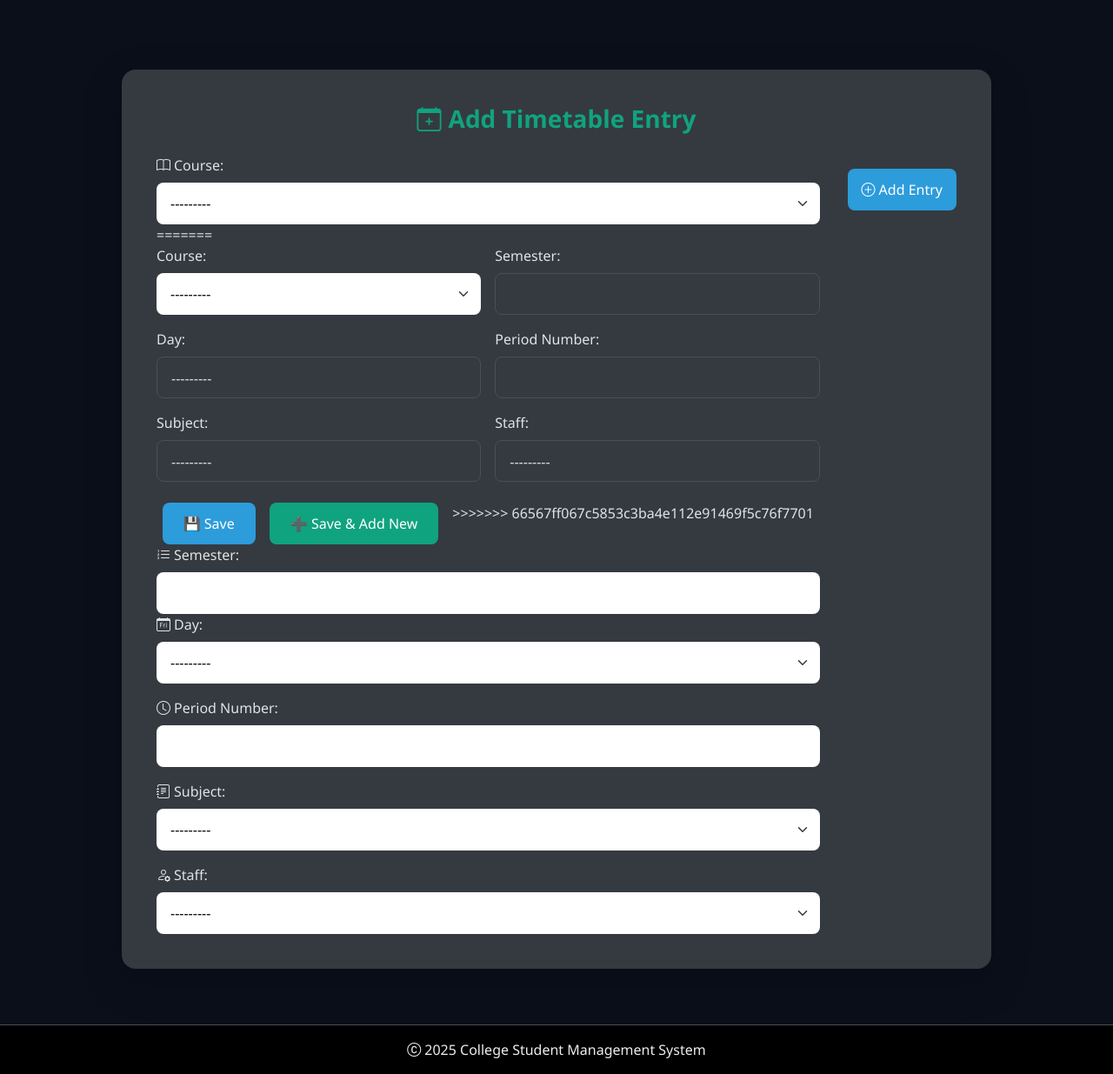
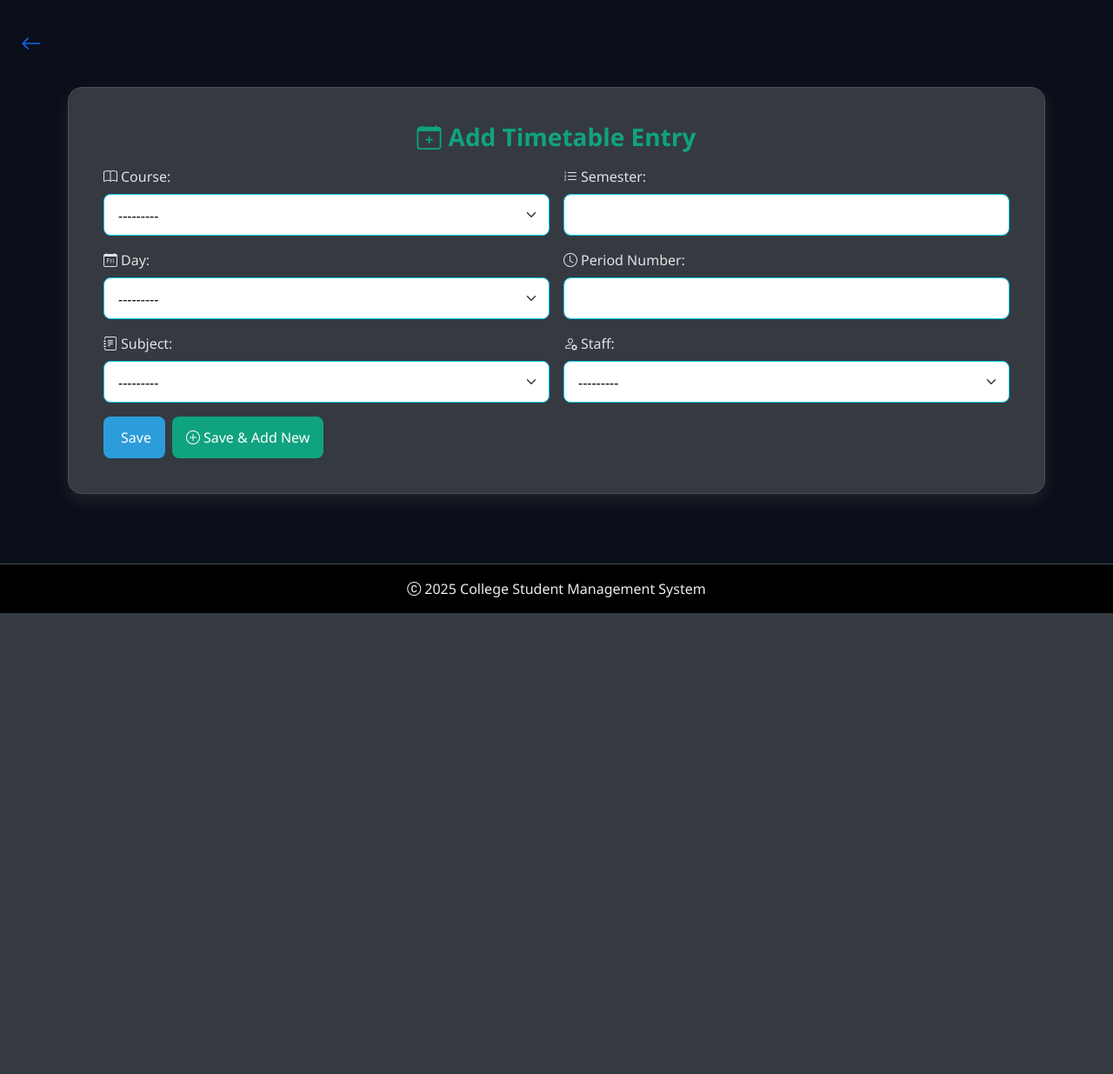
Before and after one commit to afnan0014/student-management-system, a Django app: page /timetable/admin/add/ in a window 1280 px wide. Shown: the part 95-1330 px from the top of the page at 87% size. After the commit the page ends 800 px from the top, so only its background shows below. Run offline with Django 5.2, Linux system fonts and the light colour scheme; a user stored in the database is signed in; tables that the repository leaves empty hold one stand-in row (values such as "Sample post"); some libraries are stand-ins or nearby versions.

Commit message:
updated table style

```diff
--- a/templates/exam/create_exam.html
+++ b/templates/exam/create_exam.html
@@ -2,6 +2,7 @@
 {% block title %}Create Exam{% endblock %}
 
 {% block content %}
+
 <div class="mb-3">
   <a href="javascript:history.back()" class="back-arrow" style="font-size: 1.5rem; text-decoration: none;" title="Go back">
     <i class="bi bi-arrow-left"></i>
--- a/templates/timetable/add_timetable.html
+++ b/templates/timetable/add_timetable.html
@@ -2,125 +2,56 @@
 {% load widget_tweaks %}
 
 {% block content %}
-<style>
-  .card .btn:hover {
-    transform: scale(1.05);
-  }
 
-<<<<<<< HEAD
-  .input-container {
-    border: 1px solid #17a2b8;
-    border-radius: 0.5rem;
-    width: 100%;
-  }
+<div class="mb-3">
+  <a href="javascript:history.back()" class="back-arrow" style="font-size: 1.5rem; text-decoration: none;" title="Go back">
+    <i class="bi bi-arrow-left"></i>
+  </a>
+</div>
 
-  .form-columns {
-    display: flex;
-    gap: 2rem;
-    flex-wrap: wrap;
-  }
-
-  .form-column {
-    flex: 1;
-    min-width: 200px;
-    display: flex;
-    flex-direction: column;
-    gap: 1rem;
-  }
-</style>
-
-<div class="mt-5">
-  <div class="card mx-auto shadow-lg border-0" style="max-width: 1000px;">
+<div class="container px-2 py-3">
+  <div class="card mb-3">
     <div class="card-body p-3">
-      <h4 class="card-title mb-4 text-center">
+      <h4 class="card-title table-heading mb-3">
         <i class="bi bi-calendar-plus me-2"></i>Add Timetable Entry
       </h4>
 
       <form method="POST" class="needs-validation" novalidate>
         {% csrf_token %}
-        <div class="d-flex flex-column gap-3">
-          <div class="form-columns">
-            <!-- Left Column: Course, Semester, Day -->
-            <div class="form-column">
-              <div>
-                <label for="course" class="form-label"><i class="bi bi-book me-1"></i>Course:</label>
-                <div class="input-container">
-                  {{ form.course|add_class:"form-select bg-secondary text-light border-0" }}
-=======
         <div class="row g-3">
           <div class="col-md-6">
-                        <label for="course" class="form-label">Course:</label>
-                        {{ form.course|add_class:"form-select" }}
+            <label for="course" class="form-label"><i class="bi bi-book me-1"></i>Course:</label>
+            {{ form.course|add_class:"form-select bg-secondary border-info text-white" }}
           </div>
           <div class="col-md-6">
-                        <label for="semester" class="form-label">Semester:</label>
-                        {{ form.semester|add_class:"form-control" }}
+            <label for="semester" class="form-label"><i class="bi bi-list-ol me-1"></i>Semester:</label>
+            {{ form.semester|add_class:"form-control bg-secondary border-info text-white" }}
           </div>
           <div class="col-md-6">
-                        <label for="day" class="form-label">Day:</label>
-                        {{ form.day|add_class:"form-select" }}
+            <label for="day" class="form-label"><i class="bi bi-calendar-day me-1"></i>Day:</label>
+            {{ form.day|add_class:"form-select bg-secondary border-info text-white" }}
           </div>
           <div class="col-md-6">
-                        <label for="period_number" class="form-label">Period Number:</label>
-                        {{ form.period_number|add_class:"form-control" }}
+            <label for="period_number" class="form-label"><i class="bi bi-clock me-1"></i>Period Number:</label>
+            {{ form.period_number|add_class:"form-control bg-secondary border-info text-white" }}
           </div>
           <div class="col-md-6">
-                        <label for="subject" class="form-label">Subject:</label>
-                        {{ form.subject|add_class:"form-select" }}
+            <label for="subject" class="form-label"><i class="bi bi-journal-text me-1"></i>Subject:</label>
+            {{ form.subject|add_class:"form-select bg-secondary border-info text-white" }}
           </div>
           <div class="col-md-6">
-                        <label for="staff" class="form-label">Staff:</label>
-                        {{ form.staff|add_class:"form-select" }}
-                    </div>
-                </div>
-                <div class="text-center mt-4 d-flex justify-content-center gap-3">
-                    <button type="submit" class="btn btn-success px-4" name="save_only">💾 Save</button>
-                    <button type="submit" class="btn btn-primary px-4" name="add_another">➕ Save & Add New</button>
->>>>>>> 66567ff067c5853c3ba4e112e91469f5c76f7701
-                </div>
-              </div>
-              <div>
-                <label for="semester" class="form-label"><i class="bi bi-list-ol me-1"></i>Semester:</label>
-                <div class="input-container">
-                  {{ form.semester|add_class:"form-control bg-secondary text-light border-0" }}
-                </div>
-              </div>
-              <div>
-                <label for="day" class="form-label"><i class="bi bi-calendar-day me-1"></i>Day:</label>
-                <div class="input-container">
-                  {{ form.day|add_class:"form-select bg-secondary text-light border-0" }}
-                </div>
+            <label for="staff" class="form-label"><i class="bi bi-person-gear me-1"></i>Staff:</label>
+            {{ form.staff|add_class:"form-select bg-secondary border-info text-white" }}
           </div>
         </div>
 
-            <!-- Right Column: Period Number, Subject, Staff -->
-            <div class="form-column">
-              <div>
-                <label for="period_number" class="form-label"><i class="bi bi-clock me-1"></i>Period Number:</label>
-                <div class="input-container">
-                  {{ form.period_number|add_class:"form-control bg-secondary text-light border-0" }}
-                </div>
-              </div>
-              <div>
-                <label for="subject" class="form-label"><i class="bi bi-journal-text me-1"></i>Subject:</label>
-                <div class="input-container">
-                  {{ form.subject|add_class:"form-select bg-secondary text-light border-0" }}
-                </div>
-              </div>
-              <div>
-                <label for="staff" class="form-label"><i class="bi bi-person-gear me-1"></i>Staff:</label>
-                <div class="input-container">
-                  {{ form.staff|add_class:"form-select bg-secondary text-light border-0" }}
-                </div>
-              </div>
-            </div>
-          </div>
-
-          <div class="d-flex justify-content-center mt-3">
-            <button type="submit" class="btn btn-success">
-              <i class="bi bi-plus-circle me-1"></i>Add Entry
+        <div class="col-12 d-flex flex-wrap gap-2 mt-3">
+          <button type="submit" class="btn btn-success" name="save_only">
+            <i class="bi bi-floppy me-1"></i>Save
           </button>
-          </div>
+          <button type="submit" class="btn btn-primary" name="add_another">
+            <i class="bi bi-plus-circle me-1"></i>Save & Add New
+          </button>
         </div>
       </form>
     </div>
--- a/templates/timetable/student_timetable.html
+++ b/templates/timetable/student_timetable.html
@@ -3,9 +3,9 @@
 {% block content %}
 
 <div class="mb-3">
-    <a href="javascript:history.back()" class="back-arrow" style="font-size: 1.5rem; text-decoration: none;" title="Go back">
-        <i class="bi bi-arrow-left"></i>
-    </a>
+  <a href="javascript:history.back()" class="back-arrow" style="font-size: 1.5rem; text-decoration: none;" title="Go back">
+    <i class="bi bi-arrow-left"></i>
+  </a>
 </div>
 
 <div class="container mt-5">
```
Also changed, not shown: templates/accounts/user_list.html (+28 -27 lines), templates/courses/course_list.html (+32 -27 lines), templates/courses/department_list.html (+38 -35 lines), templates/timetable/timetable_list.html (+78 -35 lines). Lines whose indentation alone changed are shown as unchanged.
